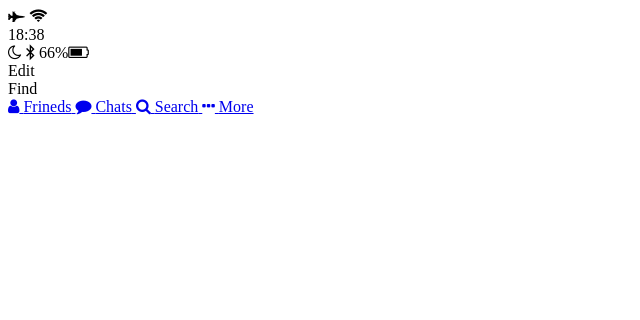
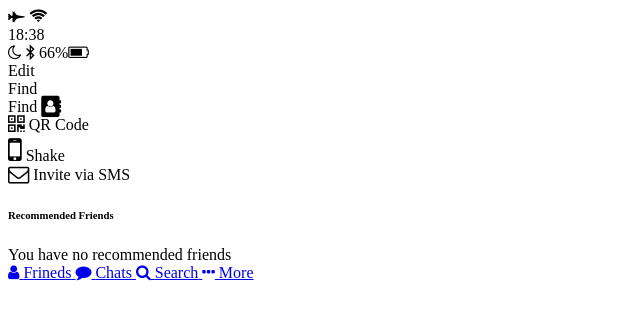
Before and after one commit to dinomoon/Kakao_Clone, a plain HTML site: page ICanDoIt/find.html in a window 1280 px wide. Shown: the whole page, without its empty margins (0-640 px from the left). Drawn offline with Linux system fonts and the light colour scheme.

Commit message:
find에main추가
재밌다..

```diff
--- a/ICanDoIt/find.html
+++ b/ICanDoIt/find.html
@@ -35,6 +35,34 @@
       </div>
     </div>
   </header>
+  <main class="find">
+    <section class="find__options">
+      <div class="find__option">
+        <span class="find__option-title">Find</span>
+        <i class="fa fa-address-book fa-lg"></i>
+      </div>
+      <div class="find__option">
+        <i class="fa fa-qrcode fa-lg"></i>
+        <span class="find__option-title">QR Code</span>
+      </div>
+      <div class="find__option">
+        <i class="fa fa-mobile fa-2x"></i>
+        <span class="find__option-title">Shake</span>
+      </div>
+      <div class="find__option">
+        <i class="fa fa-envelope-o fa-lg"></i>
+        <span class="find__option-title">Invite via SMS</span>
+      </div>
+    </section>
+    <section class="find__recommended">
+      <header>
+        <h6 class="recommended__title">Recommended Friends</h6>
+      </header>
+      <div class="recommended__none">
+        <span class="recommended__text">You have no recommended friends</span>
+      </div>
+    </section>
+  </main>
   <nav class="tab-bar">
     <a href="index.html" class="tab-bar__tab">
       <i class="fa fa-user"></i>
```
